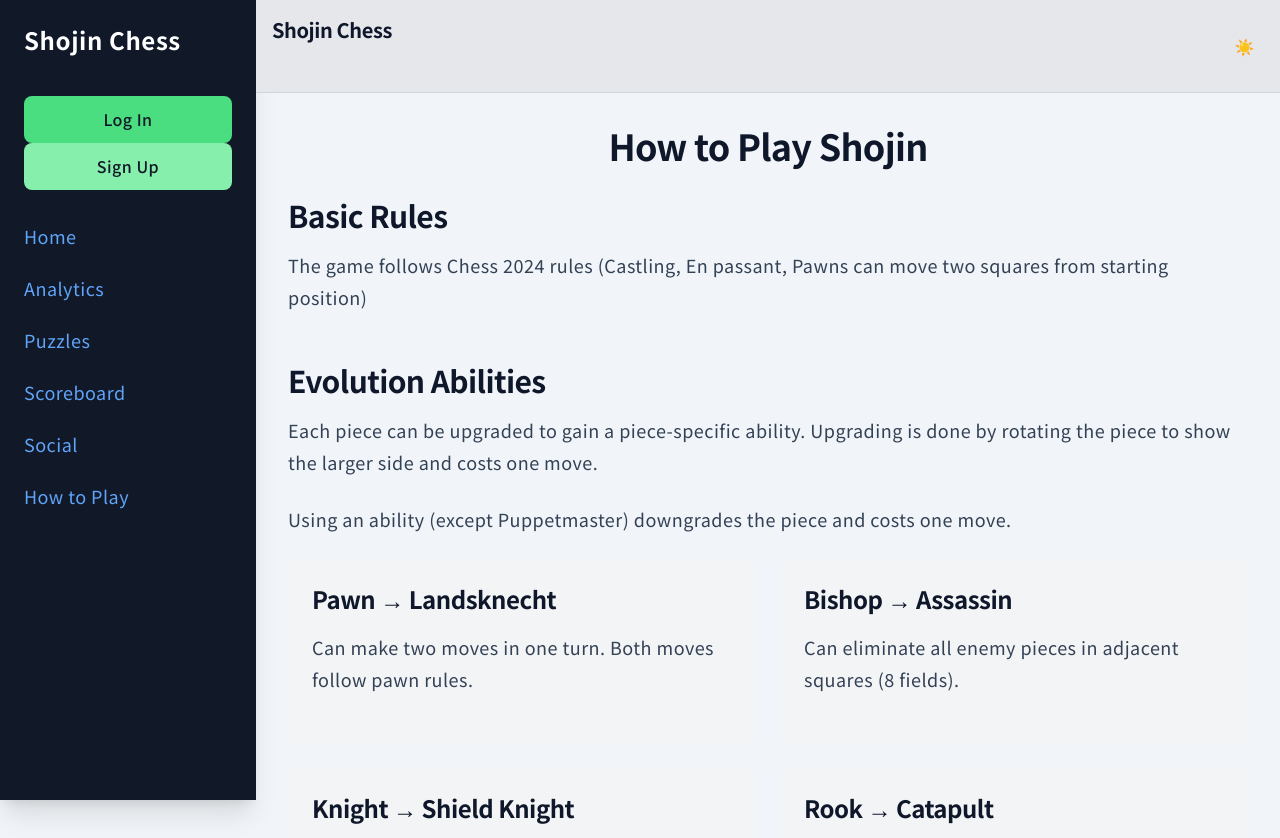
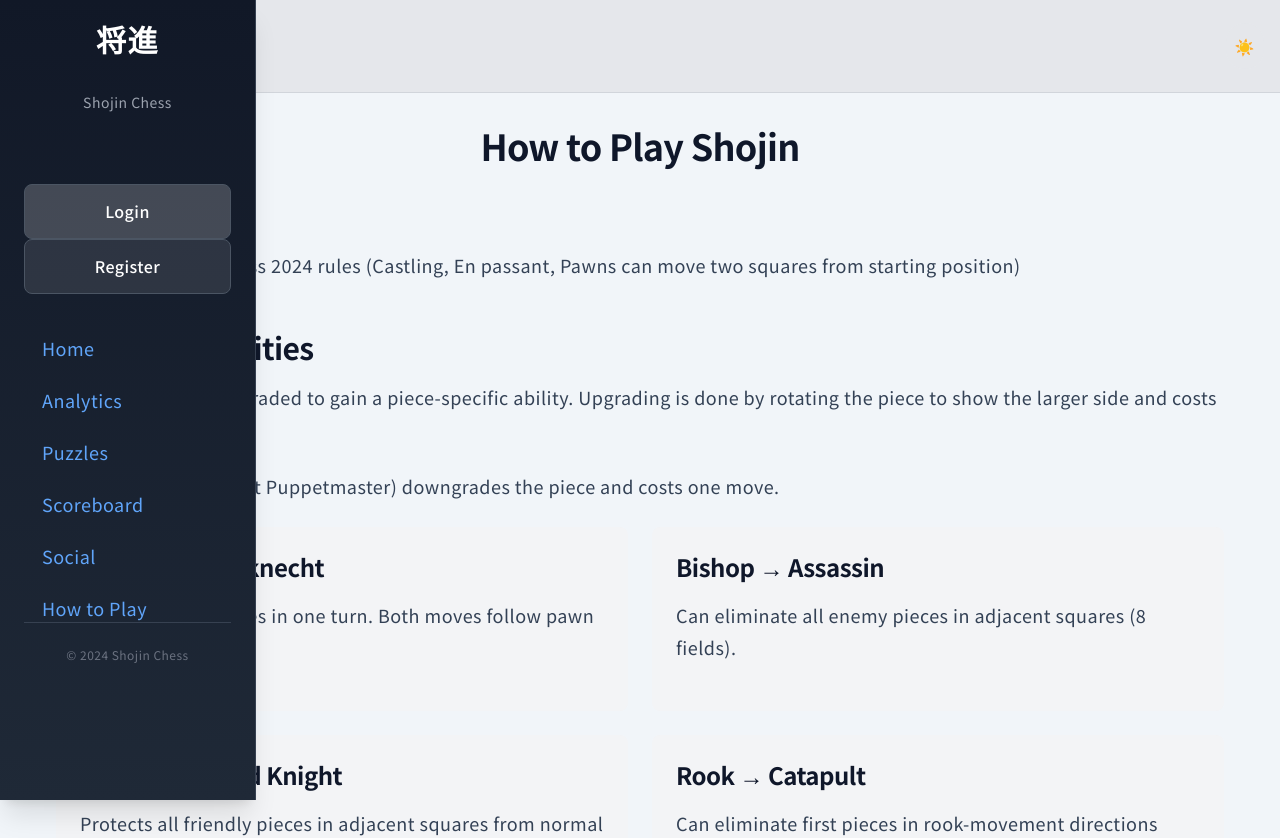
Before and after one commit to leonlama/ShojinTryoutNEXT, a Next.js app: page /howtoplay in a window 1280 px wide. Shown: the top 838 px of the page. Built offline with nearby package versions, Linux system fonts and the light colour scheme.

Commit message:
Add new navbar

```diff
--- a/app/components/NavBar.tsx
+++ b/app/components/NavBar.tsx
@@ -14,43 +14,58 @@ const NavBar = () => {
   ];
 
   return (
-    <nav className="w-64 bg-gray-900 h-screen p-6 shadow-xl">
-      <h1 className="text-2xl font-bold text-white mb-10 tracking-wide">Shojin Chess</h1>
-      <div className="mb-8 space-y-3">
+    <nav className="fixed top-0 left-0 w-64 min-h-screen bg-gradient-to-b from-gray-900 to-gray-800 p-6 shadow-xl border-r border-gray-700">
+      <div className="flex flex-col h-full">
+        <div className="text-center mb-12">
+          <h1 className="text-3xl font-bold text-white tracking-wider" style={{ fontFamily: '"Noto Serif JP", serif' }}>
+            将進
+          </h1>
+          <p className="text-sm text-gray-400 mt-2">Shojin Chess</p>
+        </div>
+
+        <div className="mb-10 space-y-3">
           <Link href="/login">
             <motion.button
-            whileHover={{ scale: 1.05 }}
-            className="w-full py-2 px-4 bg-green-400 hover:bg-green-500 text-gray-900 rounded-lg font-medium transition-colors duration-200"
+              whileHover={{ scale: 1.02 }}
+              className="w-full py-3 px-4 bg-opacity-20 bg-white hover:bg-green-500 hover:bg-opacity-30 text-white rounded-lg font-medium transition-colors duration-300 border border-gray-600"
             >
-            Log In
+              Login
             </motion.button>
           </Link>
           <Link href="/signup">
             <motion.button
-            whileHover={{ scale: 1.05 }}
-            className="w-full py-2 px-4 bg-green-300 hover:bg-green-400 text-gray-900 rounded-lg font-medium transition-colors duration-200"
+              whileHover={{ scale: 1.02 }}
+              className="w-full py-3 px-4 bg-opacity-10 bg-white hover:bg-green-500 hover:bg-opacity-20 text-white rounded-lg font-medium transition-colors duration-300 border border-gray-600"
             >
-            Sign Up
+              Register
             </motion.button>
           </Link>
         </div>
-      <ul className="space-y-6">
+
+        <ul className="space-y-6 flex-grow">
           {navItems.map((item, index) => (
             <motion.li
               key={index}
-            whileHover={{ x: 6 }}
-            transition={{ type: "spring", stiffness: 300 }}
-            className="text-gray-300 text-lg"
+              whileHover={{ x: 4 }}
+              transition={{ type: "spring", stiffness: 200 }}
+              className="text-gray-400 text-lg border-l-2 border-transparent hover:border-gray-500 pl-4"
             >
               <Link
                 href={item.href}
-              className="block transition-colors duration-200 hover:text-white"
+                className="block transition-colors duration-300 hover:text-white"
               >
                 {item.name}
               </Link>
             </motion.li>
           ))}
         </ul>
+
+        <div className="mt-auto pt-6 border-t border-gray-700">
+          <p className="text-xs text-center text-gray-500">
+            © 2024 Shojin Chess
+          </p>
+        </div>
+      </div>
     </nav>
   );
 };
--- a/app/howtoplay/page.tsx
+++ b/app/howtoplay/page.tsx
@@ -31,7 +31,7 @@ export default function HowToPlay() {
 
                     <div className="bg-gray-100 dark:bg-gray-800 p-6 rounded-lg">
                         <h3 className="text-2xl font-semibold mb-4">Rook → Catapult</h3>
-                        <p>Can eliminate all pieces in rook-movement directions without moving.</p>
+                        <p>Can eliminate first pieces in rook-movement directions without moving.</p>
                     </div>
 
                     <div className="bg-gray-100 dark:bg-gray-800 p-6 rounded-lg">
```
Lines whose indentation alone changed are shown as unchanged.
